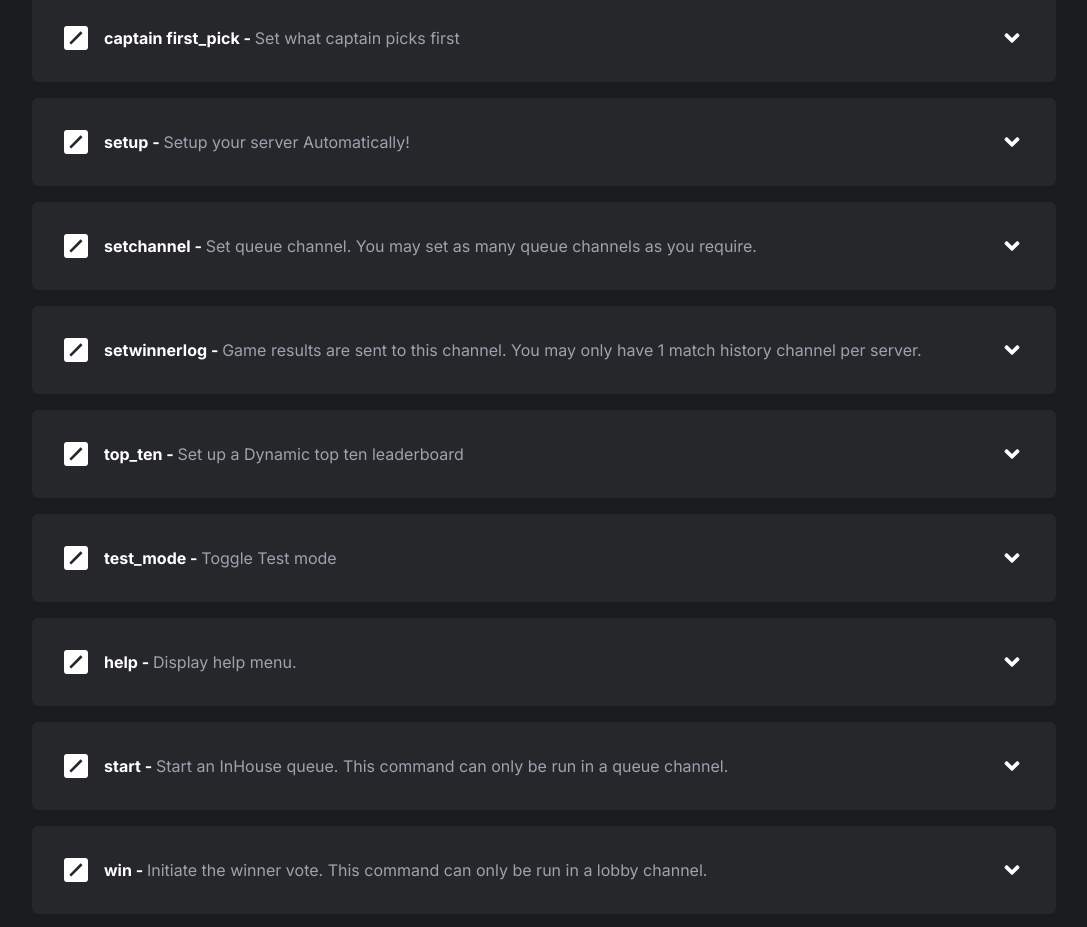
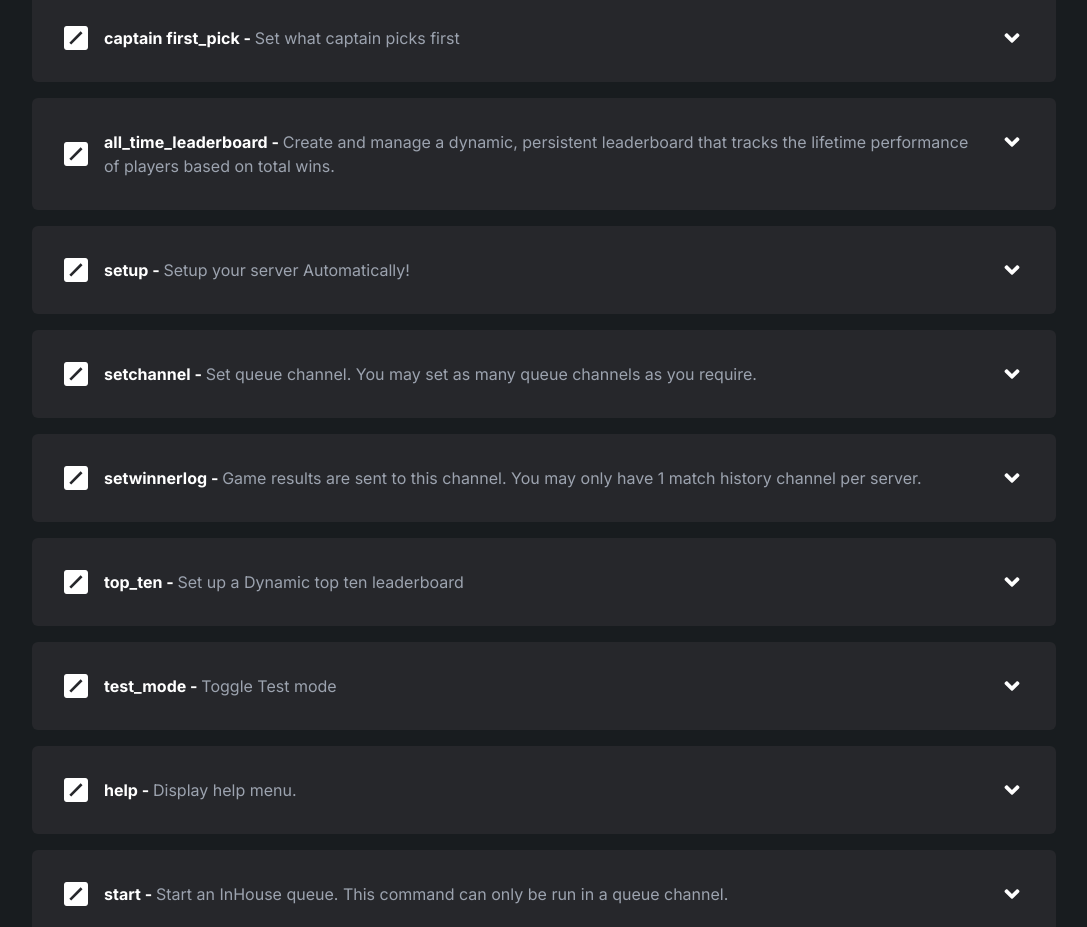
Before and after one commit to ItzDerock/InHouseQueue-site, a Next.js app: page /commands in a window 1280 px wide. Shown: the part 6300-7227 px from the top of the page, without its empty margins (96-1183 px from the left). Built offline with nearby package versions, Linux system fonts and the light colour scheme.

Commit message:
feat: all time leaderboard (#103)

```diff
--- a/src/data/commands.ts
+++ b/src/data/commands.ts
@@ -652,6 +652,17 @@ const commands = [
         "/captain first_pick Blue side"
       ]
     },
+    {
+      "name": "all_time_leaderboard",
+      "type": "Admin",
+      "description": "Create and manage a dynamic, persistent leaderboard that tracks the lifetime performance of players based on total wins.",
+      "usage": [
+        "/all_time_leaderboard [channel] [game]"
+      ],
+      "examples": [
+        "/all_time_leaderboard #leaderboard_channel League Of Legends"
+      ]
+    },
 
   // ~ Set-up
   {
```
